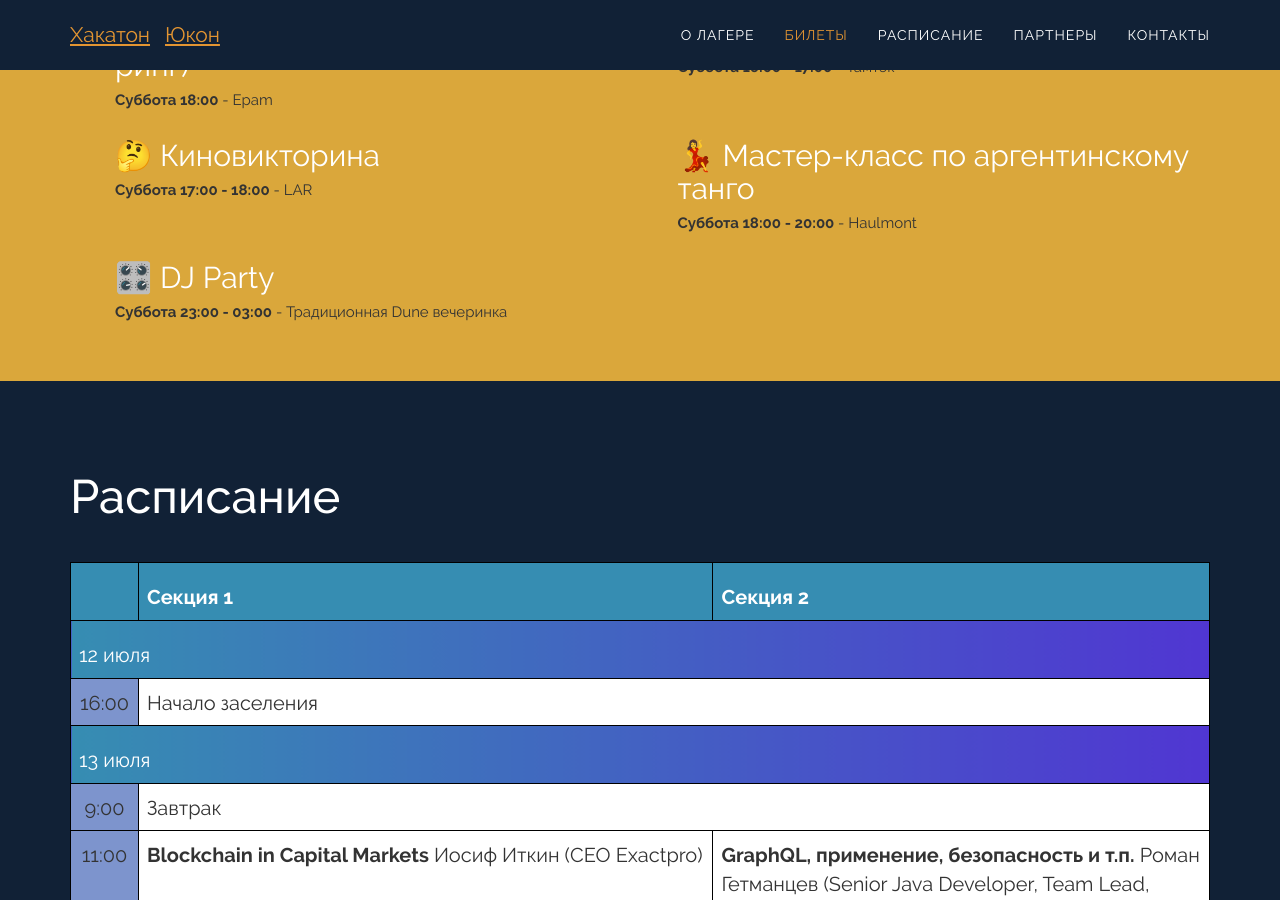
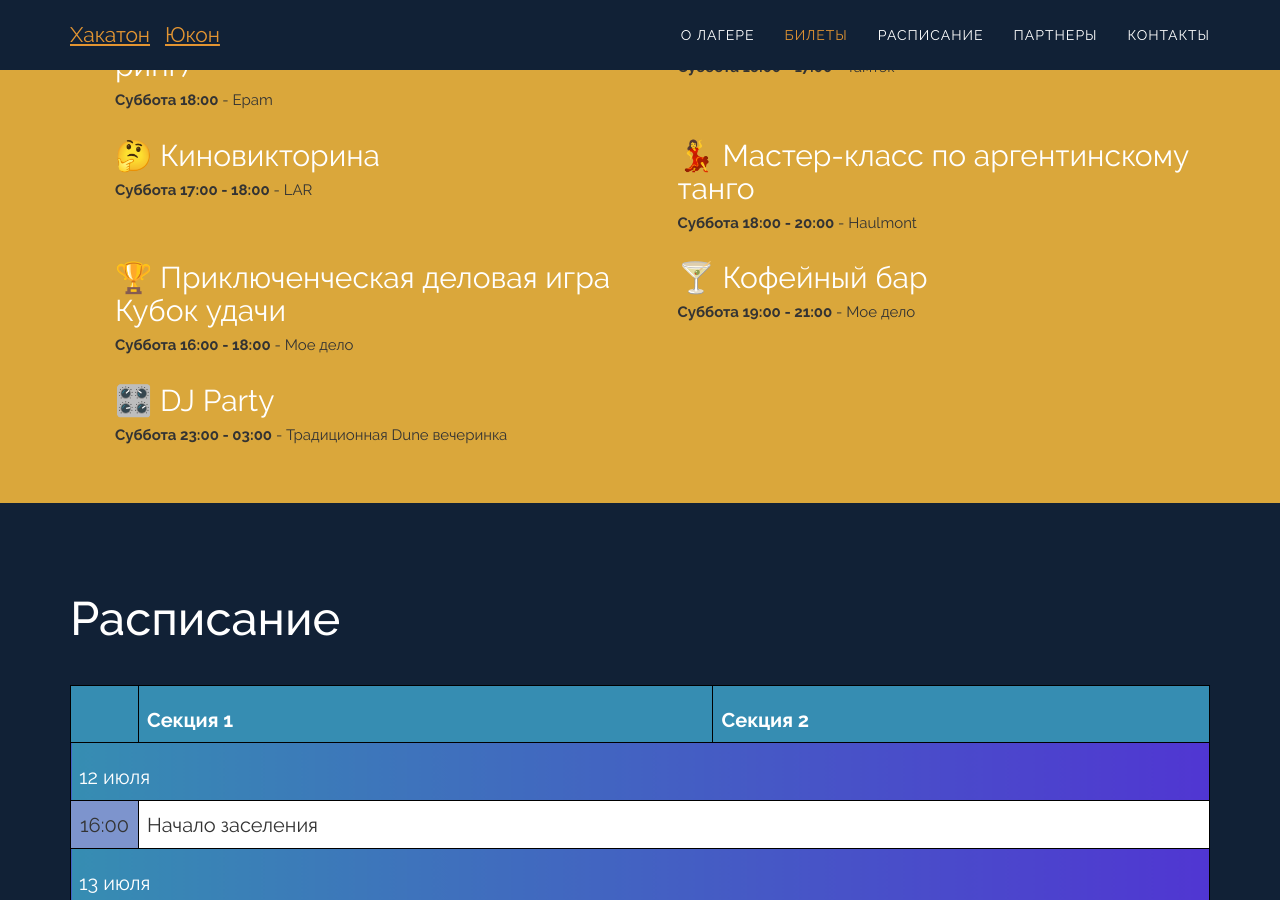
Before and after one commit to youcon/dune.github.io, a Jekyll site: the page built from index.html, in a window 1280 px wide and 900 px high, scrolled down 4033 px. Built offline with Jekyll 4.4.1, drawn with Linux system fonts in a browser that asks for light colours; nearby versions of some CDN libraries; some web fonts are replaced; comment, search, counter and statistics services are not loaded.

Commit message:
More activities

```diff
--- a/_data/activities.yml
+++ b/_data/activities.yml
@@ -126,6 +126,14 @@
   sign: "💃"
   title: "Мастер-класс по аргентинскому танго"
   description: "Haulmont"
+- time: "Суббота 16:00 - 18:00"
+  sign: "🏆"
+  title: "Приключенческая деловая игра Кубок удачи"
+  description: "Мое дело"
+- time: "Суббота 19:00 - 21:00"
+  sign: "🍸"
+  title: "Кофейный бар"
+  description: "Мое дело"
 - time: "Суббота 23:00 - 03:00"
   sign: "🎛️"
   title: "DJ Party"
```
